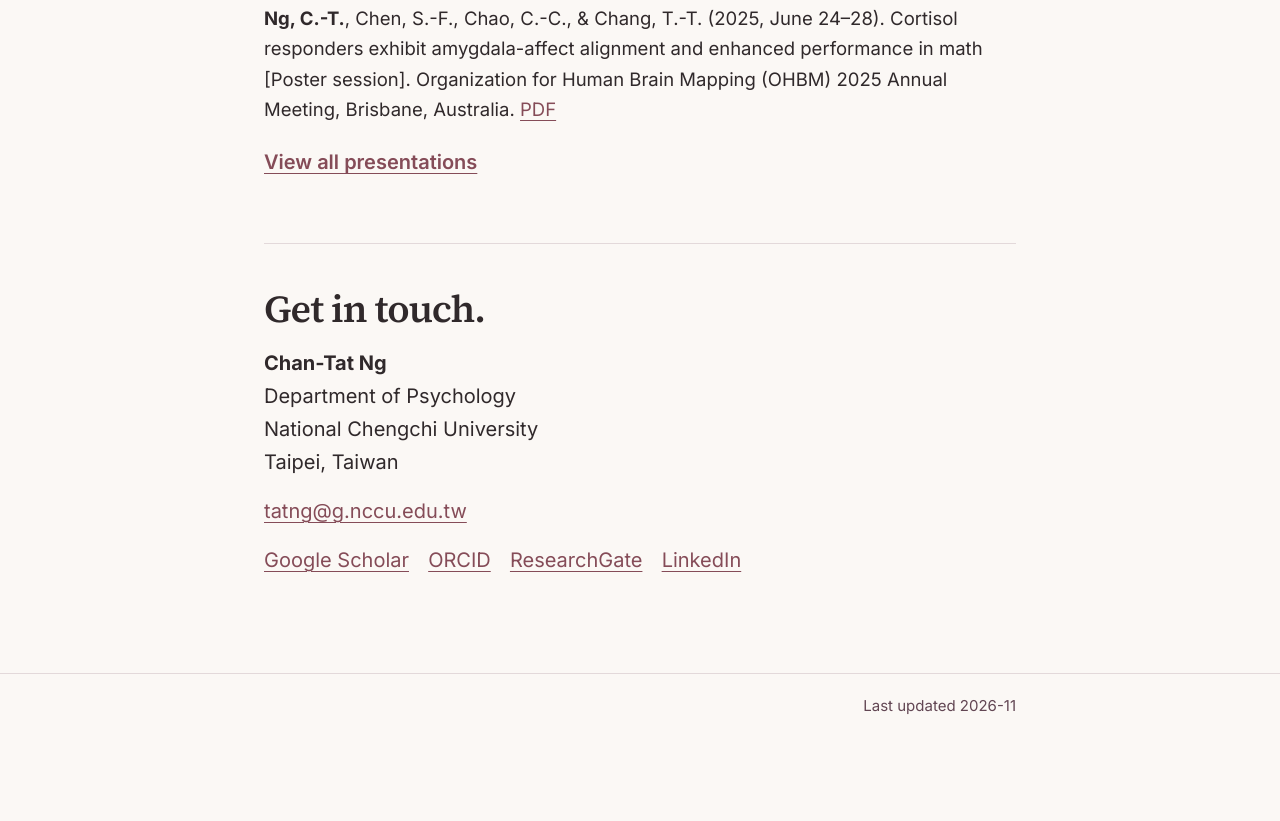
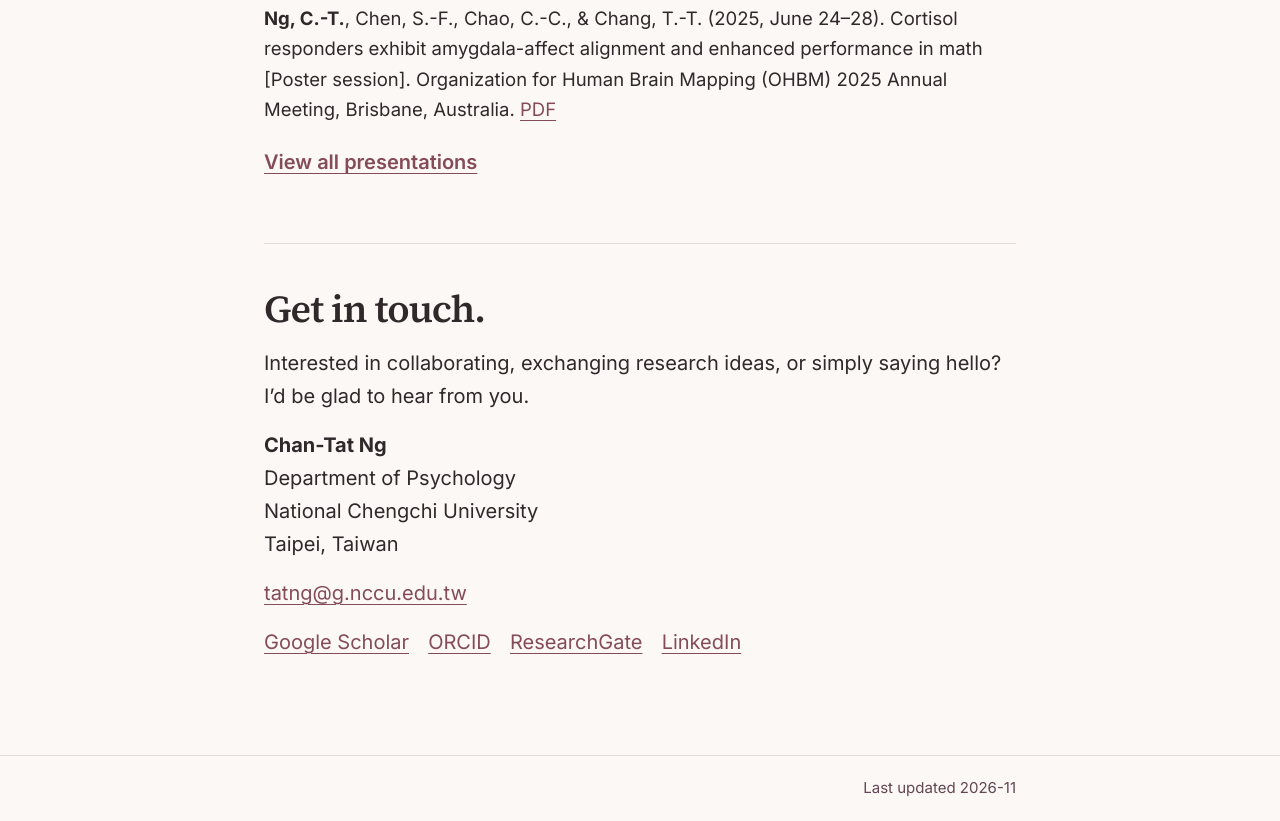
Before and after one commit to chantatng/chantatng.github.io, a plain HTML site: page index.html in a window 1280 px wide. Shown: the part 2513-3334 px from the top of the page. Before the commit the page ends 3252 px from the top, so only its background shows below. Drawn offline with Linux system fonts and the light colour scheme.

Commit message:
Add a contact invitation

```diff
--- a/index.html
+++ b/index.html
@@ -68,6 +68,7 @@
     </section>
     <section class="ruled" id="contact">
       <h2>Get in touch.</h2>
+      <p>Interested in collaborating, exchanging research ideas, or simply saying hello? I’d be glad to hear from you.</p>
       <address>
         <strong>Chan-Tat Ng</strong><br>
         Department of Psychology<br>
```
